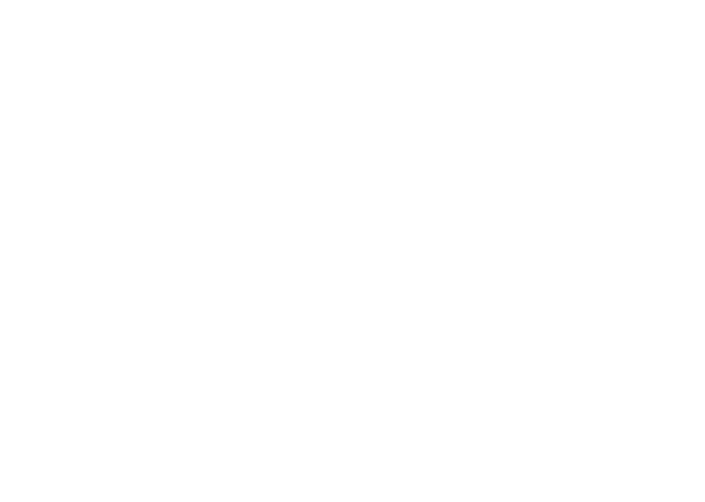
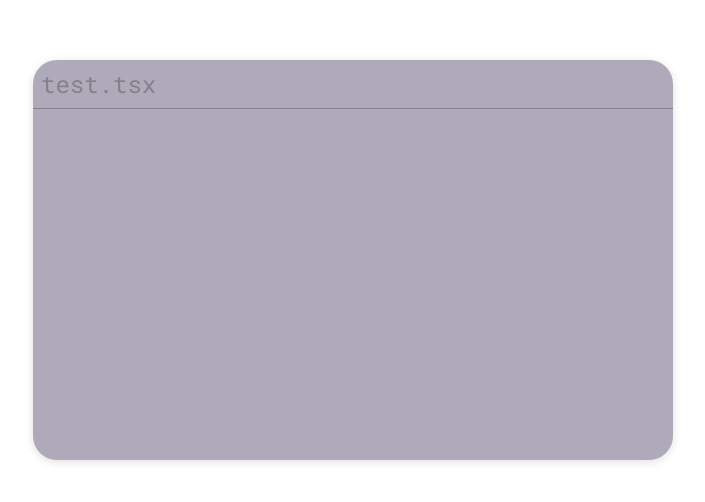
Before and after one commit to MVaden0/Stump, a React (Create React App) app in the folder stump/: page / in a window 1280 px wide. Shown: the part 140-642 px from the top of the page, without its empty margins (287-992 px from the left). Built offline with nearby package versions, Linux system fonts and the light colour scheme.

Commit message:
implemented filename

```diff
--- a/stump/src/App.css
+++ b/stump/src/App.css
@@ -1,5 +1,12 @@
 .App {
   display: flex;
+  width: 100vw;
+  height: 100vh;
   justify-content: center;
   align-items: center;
 }
+
+.codeBlockContainer {
+  width: 50vw;
+  height: 50vh;
+}
--- a/stump/src/App.tsx
+++ b/stump/src/App.tsx
@@ -6,7 +6,12 @@ import CodeBlock from './components/CodeBlock';
 function App() {
   return (
     <div className="App">
-      <CodeBlock/>
+      <div className='codeBlockContainer'>
+        <CodeBlock
+          text={"adsf"}
+          fileName={'test.tsx'}
+        />
+      </div>
     </div>
   );
 }
--- a/stump/src/components/CodeBlock.module.css
+++ b/stump/src/components/CodeBlock.module.css
@@ -0,0 +1,18 @@
+@import url('https://fonts.googleapis.com/css?family=Roboto+Mono');
+
+.stumpContainerClass {
+    width: 100%;
+    height: 100%;
+    background-color: #afaab9;
+    border-radius: 1.5rem;
+    box-shadow: rgba(99, 99, 99, 0.2) 0px 2px 8px 0px;
+    font-family: 'Roboto Mono', monospace;
+    color: #85808d;
+}
+
+.stumpFileNameClass {
+    padding: .5rem;
+    font-size: 1.5rem;
+    width: calc(100% - 1rem);
+    border-bottom: 1px solid #85808d;
+}
--- a/stump/src/components/CodeBlock.tsx
+++ b/stump/src/components/CodeBlock.tsx
@@ -8,6 +8,8 @@ interface ICodeBlockRequiredProps {
 
 interface ICodeBlockOptionalProps {
   containerClass: string;
+  fileNameClass: string;
+  fileName: string;
 }
 
 interface ICodeBlockProps
@@ -15,15 +17,27 @@ interface ICodeBlockProps
     ICodeBlockOptionalProps {}
 
 const defaultProps: ICodeBlockOptionalProps = {
-    containerClass: styles.stumpContainerClass,
+  containerClass: '',
+  fileNameClass: '',
+  fileName: ''
+}
+
+const FileName = (fileName: string, className: string) => {
+  return (
+    <div className={className}>
+      {fileName}
+    </div>
+  )
 }
 
 const CodeBlock = (props: ICodeBlockProps) => {
-    return (
-        <div className={props.containerClass}>
-
-        </div>
-      )
+  return (
+    <div
+      className={`${styles.stumpContainerClass} ${props.containerClass}`}
+    >
+      {props.fileName ? FileName(props.fileName, `${styles.stumpFileNameClass} ${props.fileNameClass}`) : ''}
+    </div>
+  )
 }
 
 CodeBlock.defaultProps = defaultProps
```
